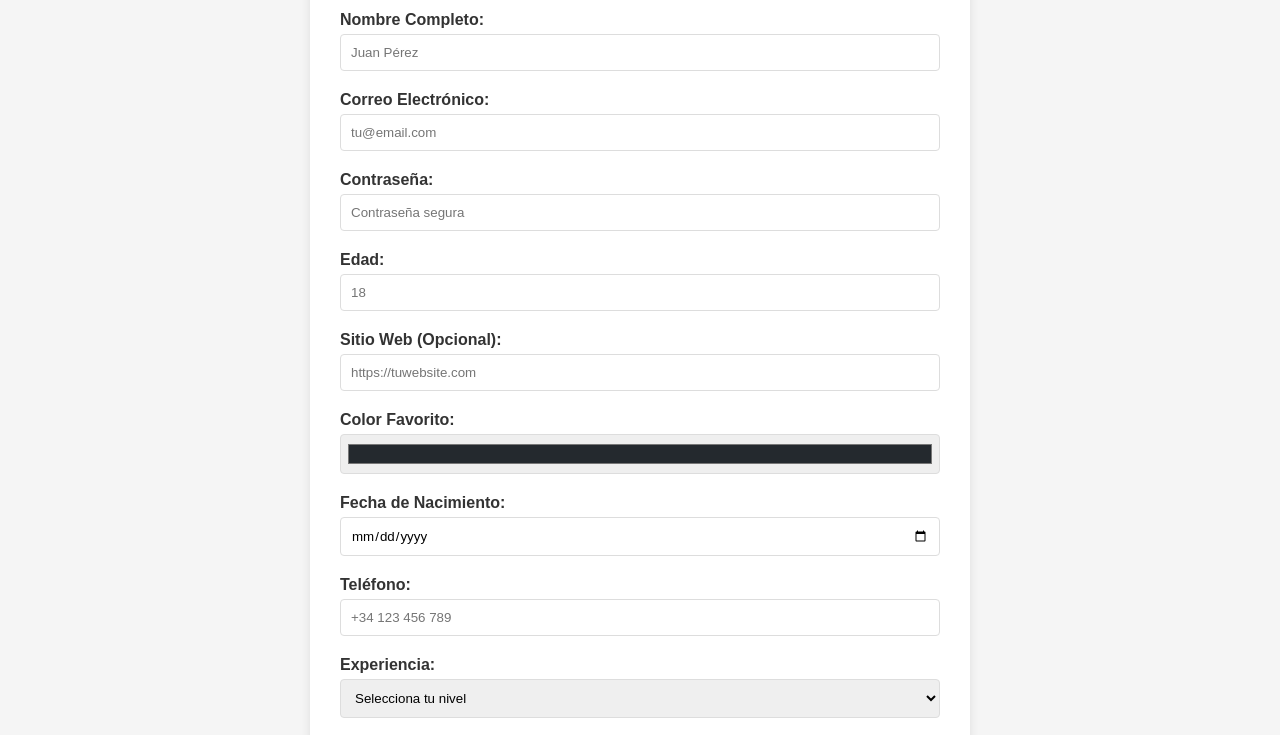
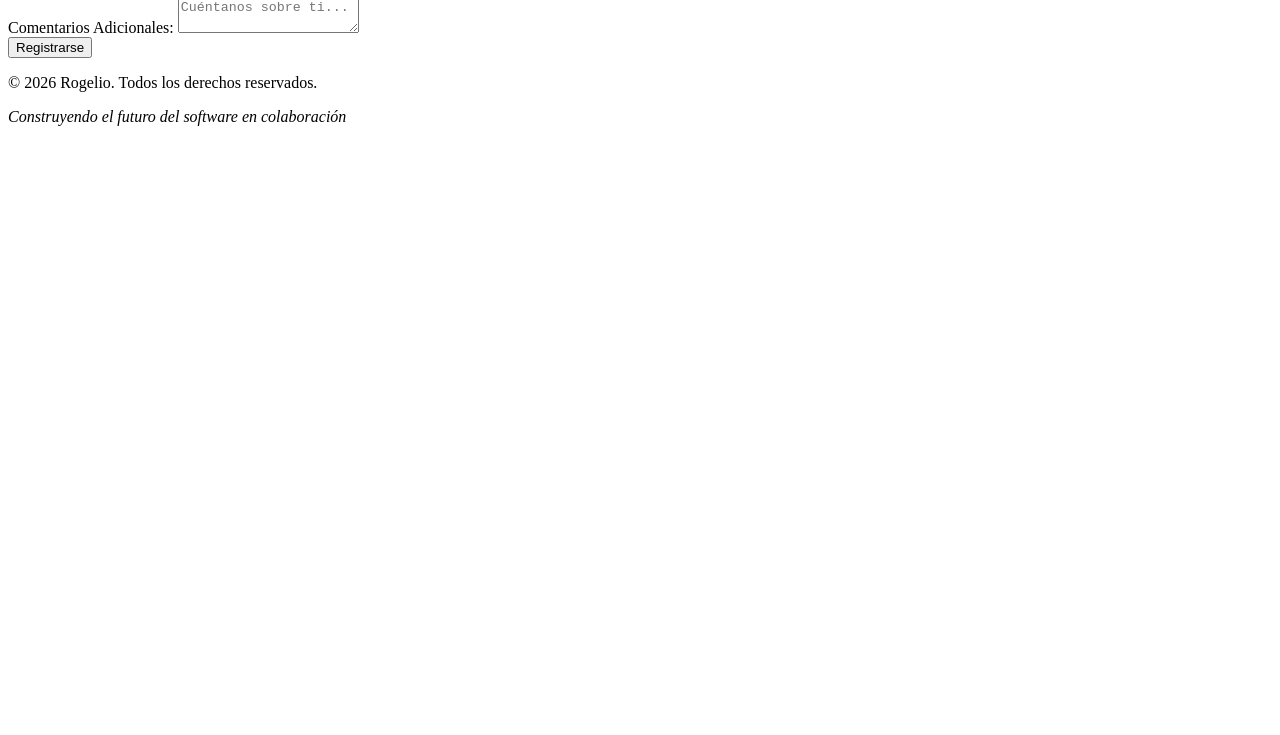
Before and after one commit to rvelasco11-sudo/rvelasco11.github.io, a plain HTML site: page index.html in a window 1280 px wide. Shown: the part 532-1267 px from the top of the page. After the commit the page ends 800 px from the top, so only its background shows below. Drawn offline with Linux system fonts and the light colour scheme.

Commit message:
Primer commit

```diff
--- a/index.html
+++ b/index.html
@@ -4,78 +4,6 @@
     <meta charset="UTF-8">
     <meta name="viewport" content="width=device-width, initial-scale=1.0">
     <title>GitHub - Formulario de Registro</title>
-    <style>
-        body {
-            font-family: Arial, sans-serif;
-            margin: 0;
-            padding: 0;
-            background-color: #f5f5f5;
-        }
-        header {
-            background-color: #24292e;
-            color: white;
-            padding: 20px;
-            text-align: center;
-        }
-        main {
-            max-width: 600px;
-            margin: 30px auto;
-            background-color: white;
-            padding: 30px;
-            border-radius: 8px;
-            box-shadow: 0 0 10px rgba(0,0,0,0.1);
-        }
-        .form-group {
-            margin-bottom: 20px;
-        }
-        label {
-            display: block;
-            margin-bottom: 5px;
-            font-weight: bold;
-            color: #333;
-        }
-        input, textarea, select {
-            width: 100%;
-            padding: 10px;
-            border: 1px solid #ddd;
-            border-radius: 4px;
-            box-sizing: border-box;
-            font-family: Arial, sans-serif;
-        }
-        input[type="color"] {
-            padding: 5px;
-            height: 40px;
-            cursor: pointer;
-        }
-        textarea {
-            resize: vertical;
-            min-height: 100px;
-        }
-        button {
-            background-color: #24292e;
-            color: white;
-            padding: 12px 20px;
-            border: none;
-            border-radius: 4px;
-            cursor: pointer;
-            font-size: 16px;
-            width: 100%;
-        }
-        button:hover {
-            background-color: #1f1f1f;
-        }
-        footer {
-            background-color: #24292e;
-            color: white;
-            text-align: center;
-            padding: 20px;
-            margin-top: 40px;
-        }
-        p {
-            line-height: 1.6;
-            color: #555;
-        }
-    </style>
 </head>
 <body>
     <header>
```
Also changed, not shown: 1 other file.
